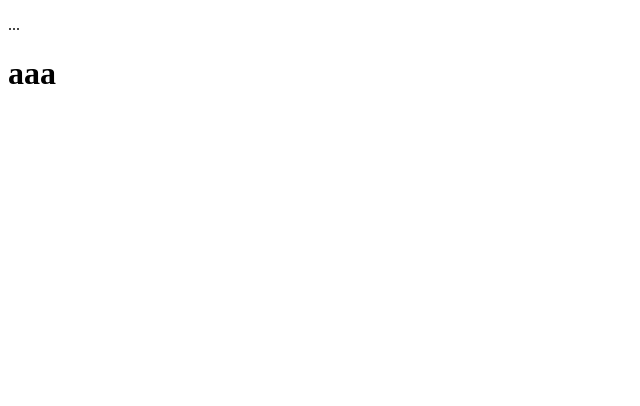
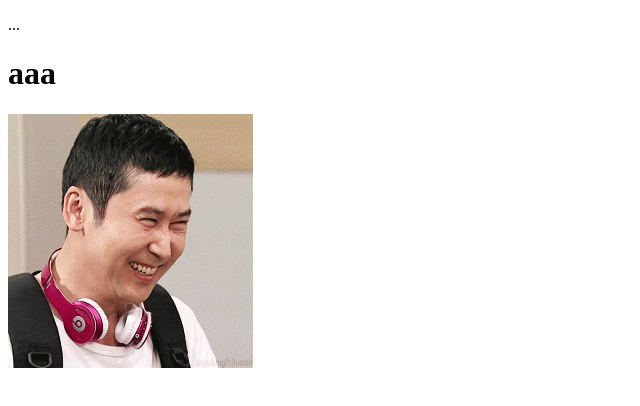
Before and after one commit to 24bessb/24bessb.github.io, a plain HTML site: page index.html in a window 1280 px wide. Shown: the whole page, without its empty margins (0-640 px from the left). Drawn offline with Linux system fonts and the light colour scheme.

Commit message:
동엽신 움짤.

```diff
--- a/index.html
+++ b/index.html
@@ -7,5 +7,6 @@
 <body>
     <p>...</p>
     <h1>aaa</h1>
+    <img src="dyshin.gif" alt="동엽신">
 </body>
 </html>
```
Also changed, not shown: dyshin.gif (added).
